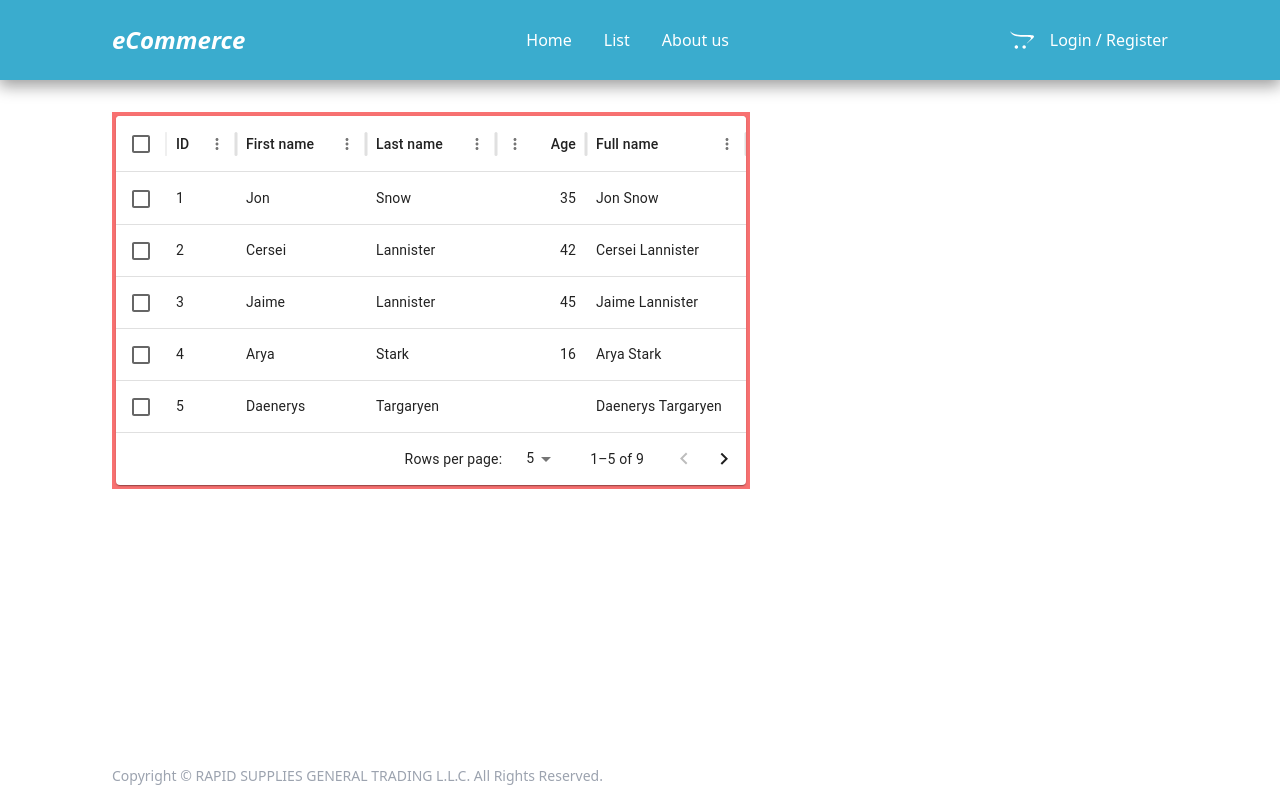
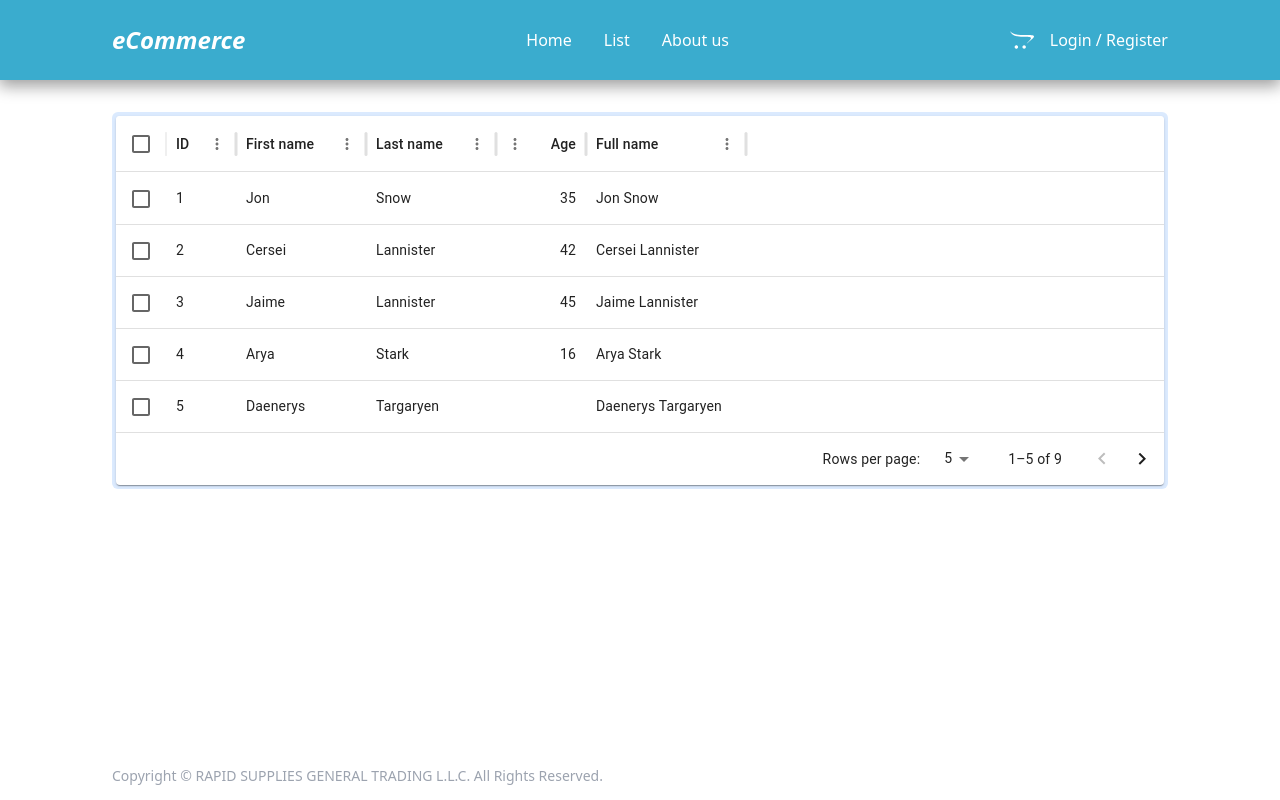
Before and after one commit to 25mohit/rapid-supplies, a React (Create React App) app: page /dashboard in a window 1280 px wide. Built offline with nearby package versions, Linux system fonts and the light colour scheme.

Commit message:
MUI Table added

```diff
--- a/src/components/Pages/Dashboard.jsx
+++ b/src/components/Pages/Dashboard.jsx
@@ -7,7 +7,10 @@ const Dashboard = () => {
   return (
     <AuthWrapper>
       <Section>
-        <div className="table p-1 bg-red-400 h-full">
+        <div className="statistics">
+
+        </div>
+        <div className="table w-full p-1 bg-blue-100 rounded-md h-full">
 
           <DataTable />
         </div>
```
Also changed, not shown: 1 other file (tests, documents, lock files or other folders).
